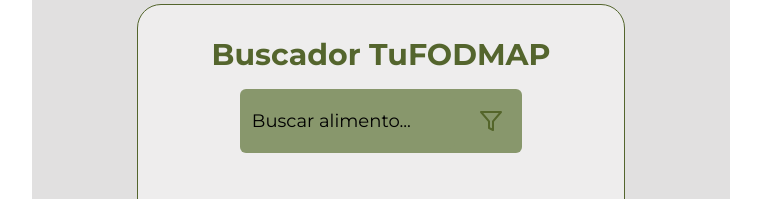
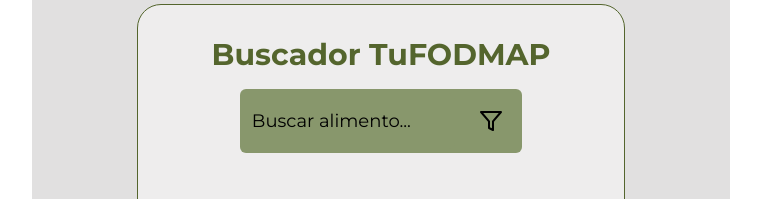
Before and after one commit to ortizzxz/FODMAP-App, a React (Vite) app in the folder fodmap-app/: page / in a window 1280 px wide. Shown: the top 199 px of the page, without its empty margins (259-1020 px from the left). Built offline with nearby package versions, Linux system fonts and the light colour scheme; no server answers.

Commit message:
fix(color of filter svg)

```diff
--- a/fodmap-app/src/components/ProductApp.tsx
+++ b/fodmap-app/src/components/ProductApp.tsx
@@ -119,7 +119,7 @@ export const ProductApp: React.FC = () => {
                                 onClick={toggleFilters}
                             >
                                 <svg width="24" height="24" viewBox="0 0 24 24" fill="none" xmlns="http://www.w3.org/2000/svg">
-                                    <path d="M22 3H2L10 12.46V19L14 21V12.46L22 3Z" stroke="currentColor" strokeWidth="2" strokeLinecap="round" strokeLinejoin="round" />
+                                    <path d="M22 3H2L10 12.46V19L14 21V12.46L22 3Z" stroke="black" strokeWidth="2" strokeLinecap="round" strokeLinejoin="round" />
                                 </svg>
                             </button>
                         </div>
```
